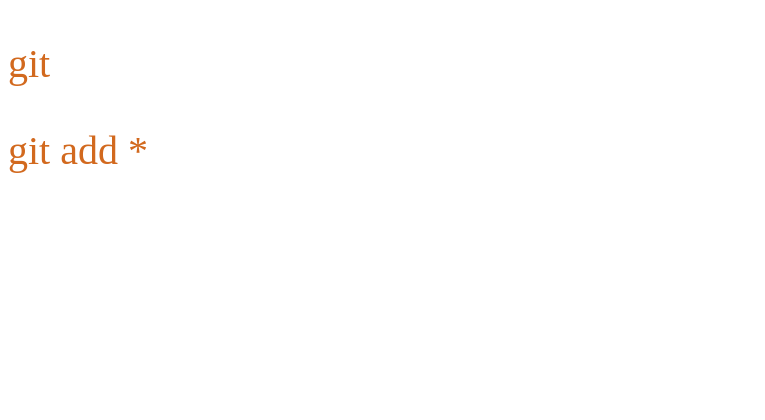
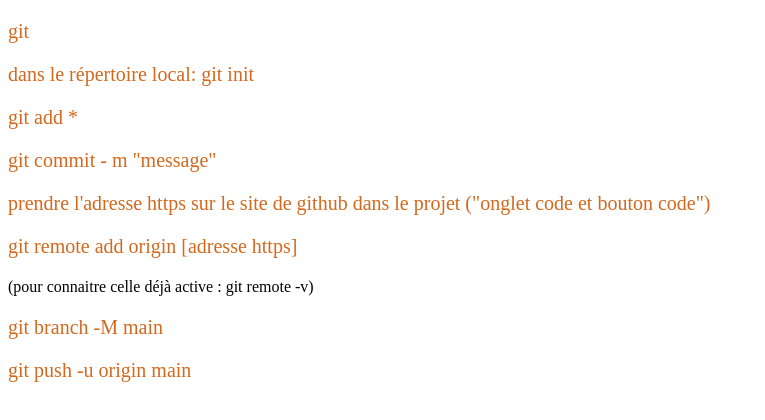
Before and after one commit to christophepateras/octuto, a plain HTML site: page index.html in a window 1280 px wide. Shown: the whole page, without its empty margins (0-765 px from the left). Drawn offline with Linux system fonts and the light colour scheme.

Commit message:
renseignements

```diff
--- a/index.html
+++ b/index.html
@@ -8,6 +8,18 @@
 </head>
 <body>
 <p class="paragraphe">git</p>
+
+
+
+
+<p class="paragraphe">dans le répertoire local: git init</p>
 <p class="paragraphe">git add *</p>
+<p class="paragraphe">git commit - m "message"</p>
+<p class="paragraphe">prendre l'adresse https sur le site de github dans le projet ("onglet code et bouton code")</p>
+<p class="paragraphe">git remote add origin [adresse https]</p>
+<p>(pour connaitre celle déjà active : git remote -v) </p>
+<p class="paragraphe">git branch -M main</p>
+<p class="paragraphe">git push -u origin main</p>
+
 </body>
 </html>
--- a/style.css
+++ b/style.css
@@ -1,5 +1,4 @@
 .paragraphe{
-
-    font-size: 40px;
+    font-size: 20px;
     color: chocolate;
 }
```
